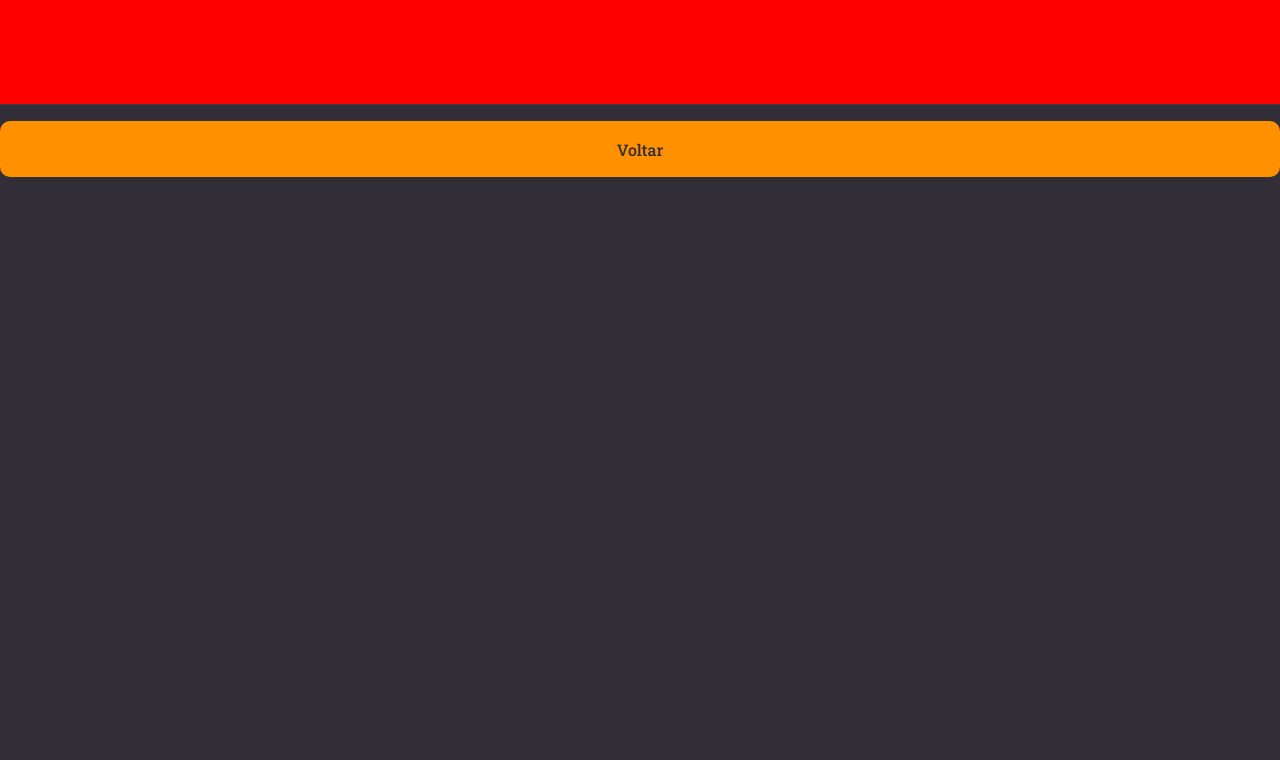
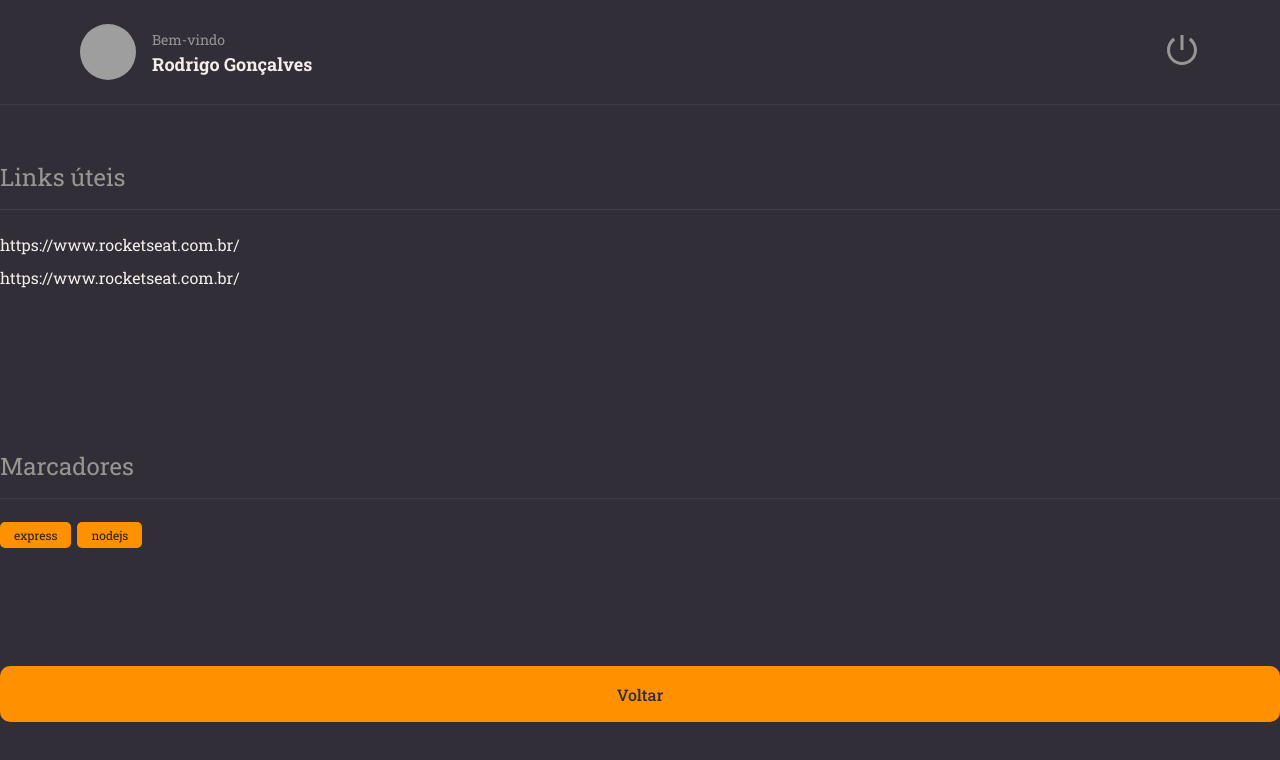
Before and after one commit to felipeslopes2010/rocket-notes, a React (Vite) app: page / in a window 1280 px wide. Shown: the top 760 px of the page. Built offline with nearby package versions, Linux system fonts and the light colour scheme; grey boxes are pictures that could not be loaded.

Commit message:
Create Tag Component

```diff
--- a/package.json
+++ b/package.json
@@ -12,6 +12,7 @@
   "dependencies": {
     "react": "^18.2.0",
     "react-dom": "^18.2.0",
+    "react-icons": "^5.2.1",
     "styled-components": "^6.1.11"
   },
   "devDependencies": {
--- a/src/components/Header/index.jsx
+++ b/src/components/Header/index.jsx
@@ -1,9 +1,23 @@
-import { Container } from "./styles";
+import { RiShutDownLine } from "react-icons/ri";
+
+import { Container, Profile, Logout } from "./styles";
 
 export function Header() {
     return (
         <Container>
+            <Profile>
+                <img src="https://github.com/orodrigogo.png"
+                    alt="Foto do usuário"
+                />
 
+                <div>
+                    <span>Bem-vindo</span>
+                    <strong>Rodrigo Gonçalves</strong>
+                </div>
+            </Profile>
+            <Logout>
+                <RiShutDownLine />
+            </Logout>
         </Container>
     )
 }
--- a/src/components/Header/styles.js
+++ b/src/components/Header/styles.js
@@ -12,6 +12,42 @@
     justify-content: space-between;
 
     padding: 0 80px;
+`;
 
-    background: red;
+export const Profile = styled.div`
+    display: flex;
+    align-items: center;
+
+    > img {
+        width: 56px;
+        height: 56px;
+        border-radius: 50%;
+    }
+
+    > div {
+        display: flex;
+        flex-direction: column;
+        margin-left: 16px;
+        line-height: 24px;
+
+        span {
+            font-size: 14px;
+            color: ${({ theme }) => theme.COLORS.GRAY_100};
+        }
+
+        strong {
+            font-size: 18px;
+            color: ${({ theme }) => theme.COLORS.WHITE};
+        }
+    }
 `;
+
+export const Logout =  styled.button`
+    border: none;
+    background: none;
+
+    > svg {
+        font-size: 36px;
+        color: ${({theme}) => theme.COLORS.GRAY_100};
+    }
+`;
--- /dev/null
+++ b/src/components/Section/index.jsx
@@ -0,0 +1,10 @@
+import { Container } from "./styles";
+
+export function Section({ title, children }) {
+    return (
+        <Container>
+            <h2>{title}</h2>
+            {children}
+        </Container>
+    );
+}
--- /dev/null
+++ b/src/components/Section/styles.js
@@ -0,0 +1,16 @@
+import styled from "styled-components"
+
+export const Container = styled.section`
+    margin: 56px 0 28px;
+
+    > h2 {
+        border-bottom: 1px solid ${({theme}) => theme.COLORS.BACKGROUND_700};
+
+        padding-bottom: 16px;
+        margin-bottom: 24px;
+
+        color: ${({theme}) => theme.COLORS.GRAY_100};
+        font-size: 20;
+        font-weight: 400;
+    }
+`;
--- /dev/null
+++ b/src/components/Tag/index.jsx
@@ -0,0 +1,9 @@
+import { Container } from "./styles";
+
+export function Tag({ title }) {
+    return (
+        <Container>
+            {title}
+        </Container>
+    );
+}
--- /dev/null
+++ b/src/components/Tag/styles.js
@@ -0,0 +1,10 @@
+import styled from "styled-components";
+
+export const Container = styled.span`
+    font-size: 12px;
+    padding: 5px 14px;
+    border-radius: 5px;
+    margin-right: 6px;
+    color: ${({theme}) => theme.COLORS.BACKGROUND_900};
+    background-color: ${({theme}) => theme.COLORS.ORANGE};
+`;
--- a/src/pages/Details/index.jsx
+++ b/src/pages/Details/index.jsx
@@ -1,12 +1,27 @@
-import { Container } from "./styles.js";
+import { Container, Links } from "./styles.js";
+
 import { Header } from "../../components/Header";
 import { Button } from "../../components/Button";
+import { Section } from "../../components/Section";
+import { Tag } from "../../components/Tag";
 
 export function Details() {
   return (
     <Container>
       <Header />
 
+      <Section title="Links úteis">
+        <Links>
+          <li><a href="#">https://www.rocketseat.com.br/</a></li>
+          <li><a href="#">https://www.rocketseat.com.br/</a></li>
+        </Links>
+      </Section>
+
+      <Section title="Marcadores">
+        <Tag title="express" />
+        <Tag title="nodejs" />
+      </Section>
+
       <Button title="Voltar" />
     </Container>
   )
--- a/src/pages/Details/styles.js
+++ b/src/pages/Details/styles.js
@@ -10,3 +10,15 @@
     "header"
     "content";
 `;
+
+export const Links = styled.ul`
+    list-style: none;
+
+    > li {
+        margin-top: 12px;
+
+        a {
+            color: ${({theme}) => theme.COLORS.WHITE};
+        }
+    }
+`;
```
Also changed, not shown: 1 other file (tests, documents, lock files or other folders). Lines whose indentation alone changed are shown as unchanged.
